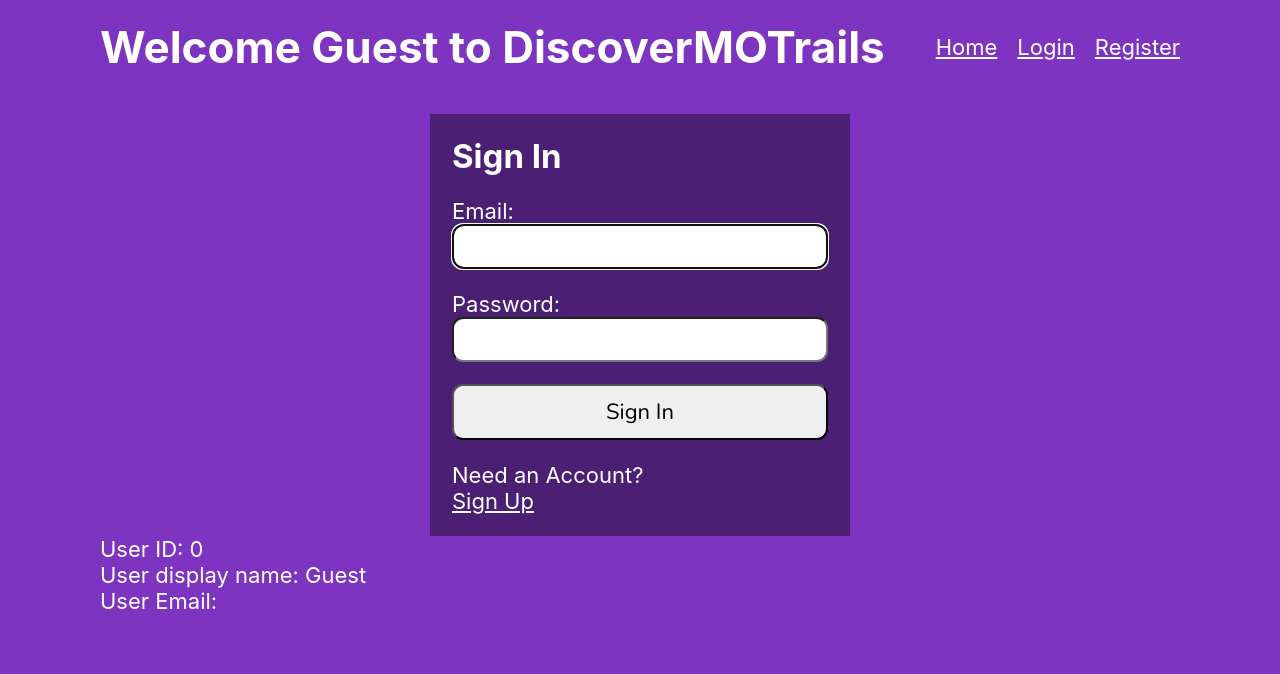
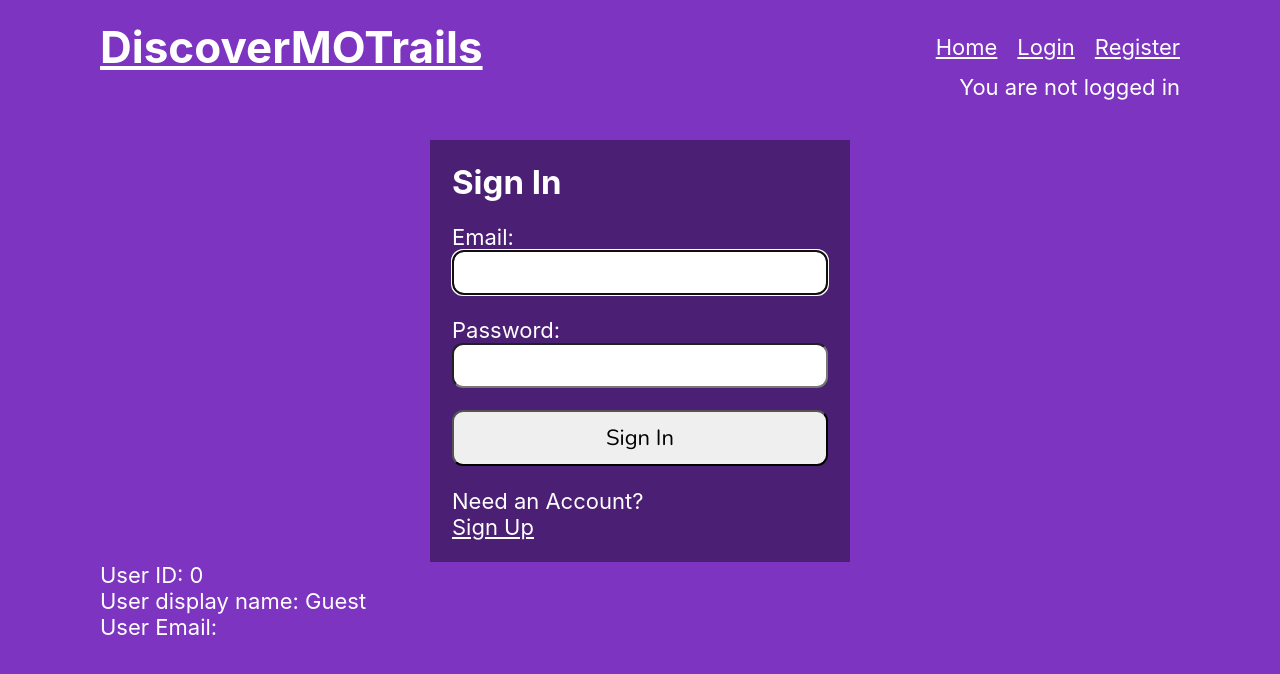
Before and after one commit to schmidward/DiscoverMOTrailsDev, a React (Create React App) app: page /login in a window 1280 px wide. Shown: the top 674 px of the page. Built offline with nearby package versions, Linux system fonts and the light colour scheme.

Commit message:
messing with the header

```diff
--- a/src/components/header/header.css
+++ b/src/components/header/header.css
@@ -20,3 +20,8 @@
   .nav-links li:last-child {
     margin-right: 0;
   }
+
+  .logged-in-as {
+    display: flex;
+    flex-direction: row-reverse;
+  }
--- a/src/components/header/header.js
+++ b/src/components/header/header.js
@@ -6,12 +6,20 @@ import { useUserContext } from '../../context/userContext';
 
 function Header() {
     const {user} = useUserContext();
+    console.log(user);
+    const loggedInStatus = () => {
+        if (user.isLoggedIn === false) {
+            return `You are not logged in`;
+        } else {
+            return `Logged in as: ${user.displayName}`;
+        }
+    }
+
     return (
         <header>
             <div className='header-container'>
             <div className='logo'>
-                {/* <Link to="/">DiscoverMOTrails</Link> */}
-                <h1>Welcome {user.displayName} to DiscoverMOTrails</h1>
+                <h1><Link to="/">DiscoverMOTrails</Link></h1>
             </div>
                 <nav>
                     <ul className='nav-links'>
@@ -27,6 +35,9 @@ function Header() {
                     </ul>
                 </nav>
             </div>
+            <div className='logged-in-as'>
+                <p>{loggedInStatus()}</p>
+            </div>
         </header>
     );
 }
--- a/src/components/login/login.jsx
+++ b/src/components/login/login.jsx
@@ -25,7 +25,7 @@ const Login = () => {
 		setErrMsg('');
 	}, [formUser, pwd]);
 
-  const handleSubmit = async (e) => {
+  const authenticate = async (e) => {
     e.preventDefault();
     const response = await (
       axios.get(LOGIN_URL, {
@@ -36,7 +36,6 @@ const Login = () => {
 
     }
     ));
-    console.log(response);
     setCookie('XSRF-TOKEN', response.headers["x-xsrf-token"]);
     setCookie('Authorization', response.headers.authorization, { maxAge: 10}); //maxAge counts in seconds
     logIn(response.data.id, "dummy display name", response.data.username, response.data.password, response.data.isLoggedIn);
@@ -62,7 +61,7 @@ const Login = () => {
             {errMsg}
           </p>
           <h1>Sign In</h1>
-          <form onSubmit={handleSubmit}>
+          <form onSubmit={authenticate}>
             <label htmlFor="username">Email:</label>
             <input
               type="text"
--- a/src/context/user.ts
+++ b/src/context/user.ts
@@ -3,14 +3,14 @@ export default class User {
     displayName: string;
     email: string;
     password: string;
-    accountLoggedIn: boolean;
+    isLoggedIn: boolean;
 
-    constructor(id: number, displayName: string, email: string, password: string, accountLoggedIn: boolean) {
+    constructor(id: number, displayName: string, email: string, password: string, isLoggedIn: boolean) {
         this.id = id;
         this.displayName = displayName;
         this.email = email;
         this.password = password;
-        this.accountLoggedIn = accountLoggedIn;
+        this.isLoggedIn = isLoggedIn;
     }
 
 }
--- a/src/utils/protected.js
+++ b/src/utils/protected.js
@@ -5,7 +5,7 @@ import authCheck from "./authCheck";
 const Protected = ({ isLoggedIn, children }) => {
     const {user} = useUserContext();
     authCheck();
-    if (user.isLoggedIn == false) {
+    if (user.isLoggedIn === false) {
         return <Navigate to="/login" replace />;
     }
     return children;
```
